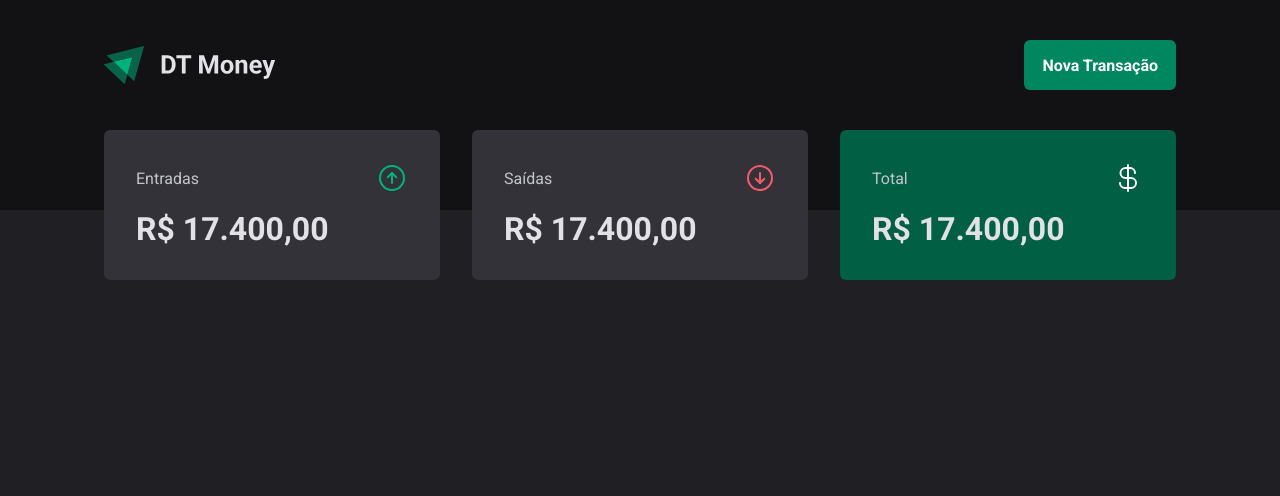
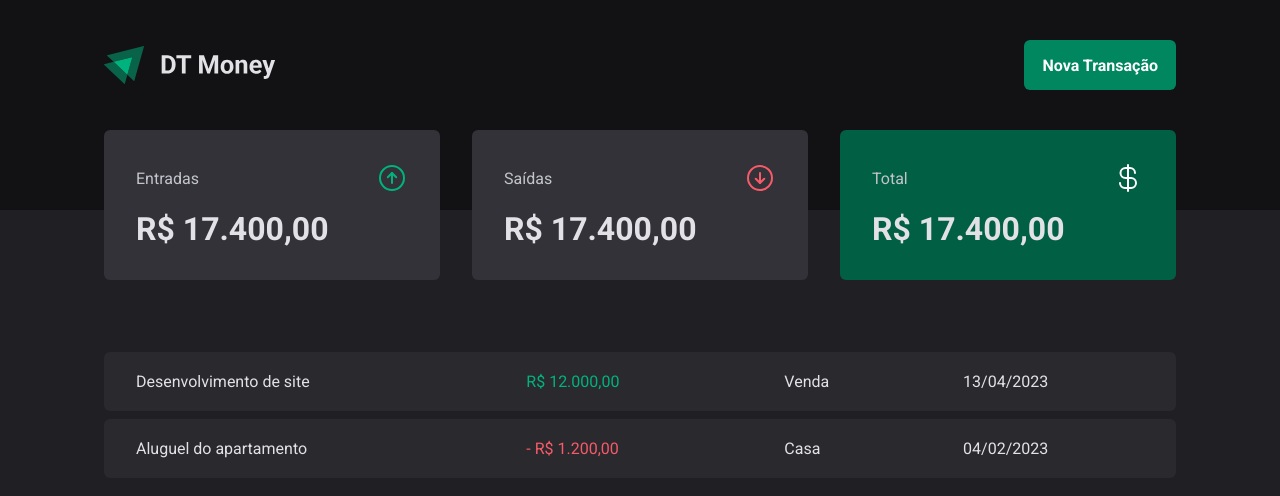
Before and after one commit to YanCardoso/money-y, a React (Vite) app: page / in a window 1280 px wide. Shown: the top 496 px of the page. Built offline with nearby package versions, Linux system fonts and the light colour scheme.

Commit message:
table template

```diff
--- a/src/pages/Transactions/index.tsx
+++ b/src/pages/Transactions/index.tsx
@@ -1,11 +1,39 @@
 import { Header } from '../../components/Header'
 import { Summary } from '../../components/Summary'
+import {
+	PriceHighlight,
+	TransactionsTable,
+	TransactionsTableContainer,
+} from './styles'
 
 export function Transactions() {
 	return (
 		<div>
 			<Header />
 			<Summary />
+
+			<TransactionsTableContainer>
+				<TransactionsTable>
+					<tbody>
+						<tr>
+							<td>Desenvolvimento de site</td>
+							<td>
+								<PriceHighlight variant='income'>R$ 12.000,00</PriceHighlight>
+							</td>
+							<td>Venda</td>
+							<td>13/04/2023</td>
+						</tr>
+						<tr>
+							<td>Aluguel do apartamento</td>
+							<td>
+								<PriceHighlight variant='outcome'>- R$ 1.200,00</PriceHighlight>
+							</td>
+							<td>Casa</td>
+							<td>04/02/2023</td>
+						</tr>
+					</tbody>
+				</TransactionsTable>
+			</TransactionsTableContainer>
 		</div>
 	)
 }
--- a/src/pages/Transactions/styles.ts
+++ b/src/pages/Transactions/styles.ts
@@ -0,0 +1,38 @@
+import styled from 'styled-components'
+
+export const TransactionsTableContainer = styled.main`
+	width: 100%;
+	max-width: 1120px;
+	margin: 4rem auto 0;
+	padding: 0 1.5rem;
+`
+export const TransactionsTable = styled.table`
+	width: 100%;
+	border-collapse: separate;
+	border-spacing: 0 0.5rem;
+
+	td {
+		padding: 1.25rem 2rem;
+		background: ${(props) => props.theme['gray-700']};
+
+		&:first-child {
+			border-top-left-radius: 6px;
+			border-bottom-left-radius: 6px;
+		}
+
+		&:last-child {
+			border-top-right-radius: 6px;
+			border-bottom-right-radius: 6px;
+		}
+	}
+`
+interface PriceHighlightProps {
+	variant: 'income' | 'outcome'
+}
+
+export const PriceHighlight = styled.span<PriceHighlightProps>`
+	color: ${(props) =>
+		props.variant === 'income'
+			? props.theme['green-300']
+			: props.theme['red-300']};
+`
```
